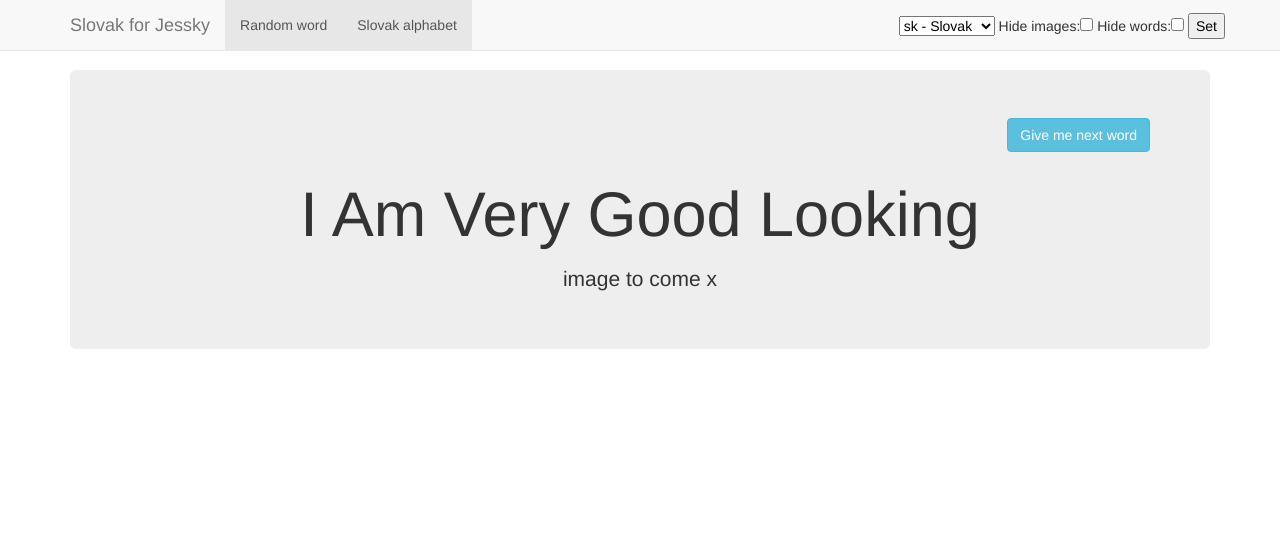
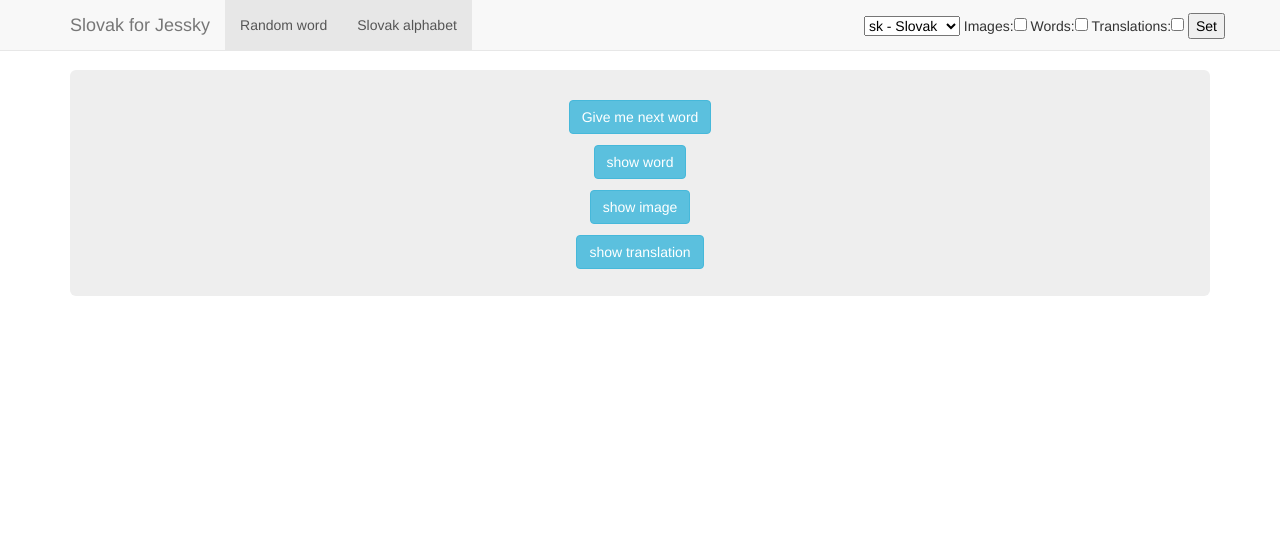
Before and after one commit to mmoravcik/language_play, a Django app: template language_play/templates/home.html in a window 1280 px wide. Shown: the top 548 px of the page. Run offline with Django 3.2, Linux system fonts and the light colour scheme; the template is opened without the code that fills it: values that come from a table or form of the project are taken from there, others are empty; data comes from the database, SQL or seed files in the repository; both versions use the stored data as it was after the commit; parts of the project's set-up code (start-up, migrations or seed data) failed here and were passed over.

Commit message:
Add translations and options to hide@

```diff
--- a/language_play/apps/wordphrase/forms.py
+++ b/language_play/apps/wordphrase/forms.py
@@ -12,5 +12,6 @@ class SettingsForm(forms.Form):
         queryset=Language.objects.all().order_by('-id'),
         empty_label=None,
     )
-    hide_images = forms.BooleanField(label='Hide images', required=False)
-    hide_words = forms.BooleanField(label='Hide words', required=False)
+    show_images = forms.BooleanField(label='Images', required=False)
+    show_wordphrase = forms.BooleanField(label='Words', required=False)
+    show_translations = forms.BooleanField(label='Translations', required=False)
--- a/language_play/apps/wordphrase/views.py
+++ b/language_play/apps/wordphrase/views.py
@@ -10,7 +10,8 @@ class SettingsFormView(FormView):
     def form_valid(self, form):
         self.request.session['source_lang'] = form.cleaned_data['source_lang'].id
         self.request.session['destination_lang'] = form.cleaned_data['destination_lang'].id
-        self.request.session['hide_images'] = form.cleaned_data['hide_images']
-        self.request.session['hide_words'] = form.cleaned_data['hide_words']
+        self.request.session['show_images'] = form.cleaned_data['show_images']
+        self.request.session['show_wordphrase'] = form.cleaned_data['show_wordphrase']
+        self.request.session['show_translations'] = form.cleaned_data['show_translations']
 
         return super(SettingsFormView, self).form_valid(form)
--- a/language_play/static/css/main.css
+++ b/language_play/static/css/main.css
@@ -16,9 +16,13 @@ label {
 
 .navbar-nav > li > form {
     padding: 13px 0 0 0;
-    margin: 0;
 }
 
 #id_destination_lang {
     display:none;
 }
+
+.jumbotron {
+    margin-top:0;
+    padding:23px;
+}
--- a/language_play/templates/home.html
+++ b/language_play/templates/home.html
@@ -1,19 +1,25 @@
 {% extends 'base.html' %}
 
 {% block content %}
-        <a class='pull-right btn btn-info' href="/">Give me next word</a>
-        <br />
+    <div class='text-center'>
+        <a class='btn btn-info' href="/">Give me next word</a><br />
 
-        <h1 id='wordphrase-word' class='text-center'>{{ wordphrase.text|title }}</h1>
+        {% if not request.session.show_wordphrase %}
+            <a id='toggle-word' class='text-center clearfix btn btn-info' href='#'>show word</a>
+        {% endif %}
+        <h1 id='wordphrase-word' class='text-center'
+            style='display:{% if not request.session.show_wordphrase %}none{% endif %}'>
+            {{ wordphrase.text|title }}
+        </h1>
 
 
         <div class='images text-center'>
 
-            {% if request.session.hide_images %}
-                <a class='text-center' href='#' onclick='$("#wordphrase-images").toggle()'>Image +/-</a>
+            {% if not request.session.show_images %}
+                <a id='toggle-images' class='text-center btn btn-info' href='#'>show image</a>
             {% endif %}
 
-            <div id='wordphrase-images' style='display: {% if request.session.hide_images %}none{% endif %}'>
+            <div id='wordphrase-images' style='display: {% if not request.session.show_images %}none{% endif %}'>
 
                 {% if wordphrase.picture_set.all %}
                     {%  for pic in  wordphrase.picture_set.all %}
@@ -24,5 +30,36 @@
                 {% endif %}
             </div>
 
+            {% if not request.session.show_translations %}
+                <br />
+                <a id='toggle-translation' class='text-center btn btn-info' href='#'>show translation</a>
+            {% endif %}
+
+            <div id='wordphrase-translations' style='display: {% if not request.session.show_translations %}none{% endif %}'>
+                {% for wordphrase in translations %}
+                    {{ wordphrase.text }}
+                {% endfor %}
+            </div>
         </div>
+    </div>
 {% endblock %}
+
+{% block onbodyload %}
+    {{ block.super }}
+    $('#toggle-translation').click(function(){
+        $("#wordphrase-translations").toggle();
+        $(this).hide()
+    });
+
+    $('#toggle-images').click(function(){
+        $("#wordphrase-images").toggle();
+        $(this).hide()
+    });
+
+    $('#toggle-word').click(function(){
+        $("#wordphrase-word").toggle();
+         $(this).hide()
+    });
+
+
+{% endblock %}
```
Also changed, not shown: language_play/views.py (+7 -3 lines), language_play/db.sqlite3.
